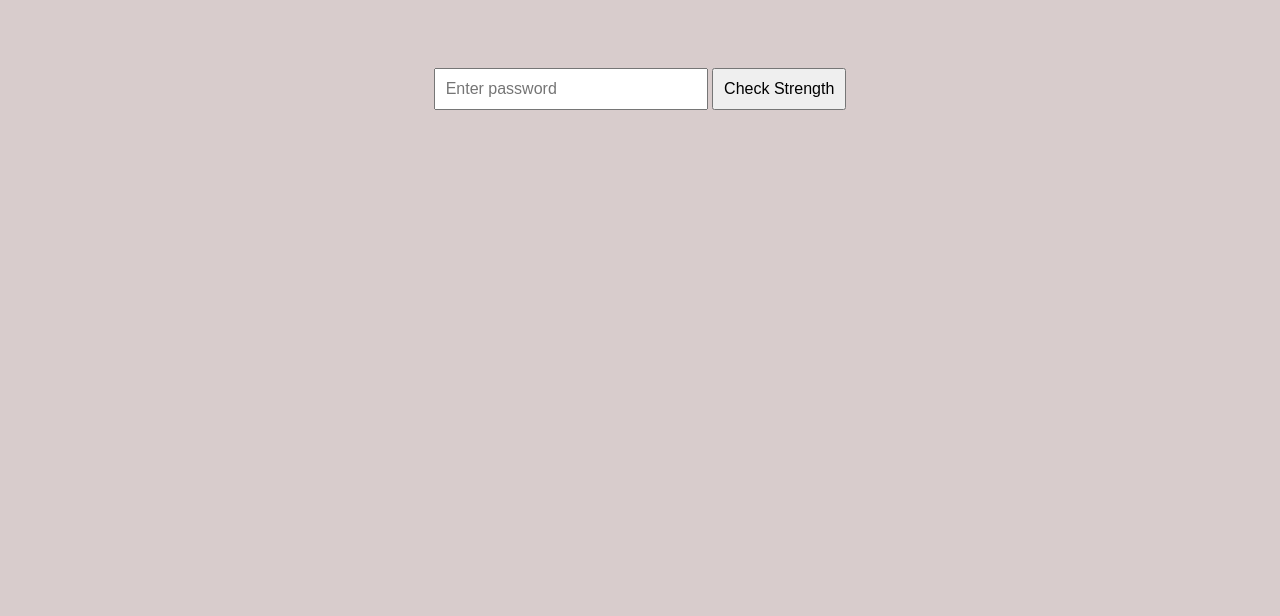
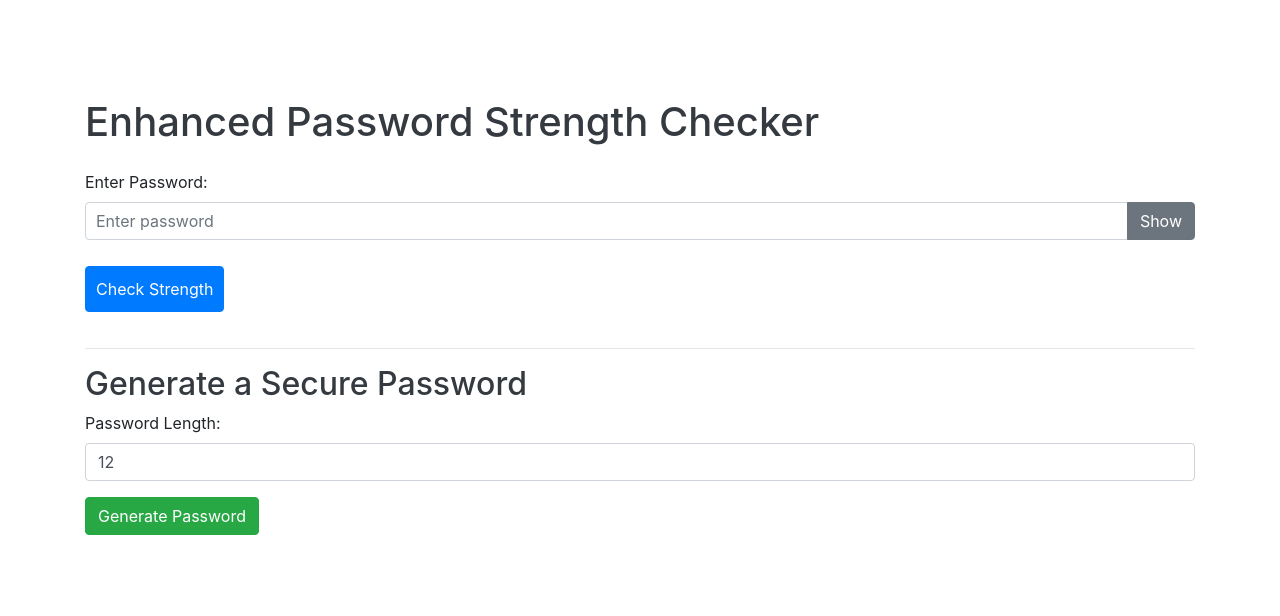
Before and after one commit to Christian-Kofi-Okyere/PassApp, a Flask app: page / in a window 1280 px wide. Shown: the top 616 px of the page. Run offline with Flask 2, Linux system fonts and the light colour scheme; some libraries are stand-ins or nearby versions.

Commit message:
Fixed some minor bugs and added some features

```diff
--- a/website/static/css/style.css
+++ b/website/static/css/style.css
@@ -3,7 +3,14 @@ body {
     text-align: center;
     padding: 50px;
     background-color: #d8cccc;
-}
+  }
+  h1, h2 {
+    color: #343a40;
+  }
+  #result p {
+    margin: 0.5em 0;
+  }
+
 #password {
     padding: 10px;
     width: 250px;
--- a/website/static/js/script.js
+++ b/website/static/js/script.js
@@ -1,5 +1,14 @@
-document.getElementById("checkBtn").addEventListener("click", function() {
-    let password = document.getElementById("password").value;
+document.addEventListener("DOMContentLoaded", function() {
+    const checkBtn = document.getElementById("checkBtn");
+    const generateBtn = document.getElementById("generateBtn");
+    const passwordInput = document.getElementById("password");
+    const resultDiv = document.getElementById("result");
+    const aiAdviceDiv = document.getElementById("ai-advice");
+    const generatedPasswordDiv = document.getElementById("generated-password");
+    const toggleVisibilityBtn = document.getElementById("toggleVisibility");
+
+    checkBtn.addEventListener("click", function() {
+      let password = passwordInput.value;
 
       fetch("/check_password", {
         method: "POST",
@@ -10,14 +19,40 @@ document.getElementById("checkBtn").addEventListener("click", function() {
       })
       .then(response => response.json())
       .then(data => {
-        document.getElementById("result").innerHTML =
-            `Strength: <strong>${data.strength}</strong><br>
+        resultDiv.innerHTML = `
+          <p><strong>Strength:</strong> ${data.strength}</p>
+          <p>
             Length: ${data.criteria.length ? "✅" : "❌"} |
             Uppercase: ${data.criteria.uppercase ? "✅" : "❌"} |
             Lowercase: ${data.criteria.lowercase ? "✅" : "❌"} |
             Digits: ${data.criteria.digits ? "✅" : "❌"} |
-             Special Chars: ${data.criteria.special_chars ? "✅" : "❌"}`;
-        document.getElementById("ai-advice").innerHTML = `<strong>AI Advice:</strong> ${data.advice}`;
+            Special Chars: ${data.criteria.special_chars ? "✅" : "❌"}
+          </p>
+          ${data.is_common ? "<p class='text-danger'>Warning: This is a common password!</p>" : ""}
+        `;
+        aiAdviceDiv.innerHTML = `<strong>AI Advice:</strong> ${data.advice}`;
       })
       .catch(error => console.error("Error:", error));
     });
+
+    generateBtn.addEventListener("click", function() {
+      let length = document.getElementById("passwordLength").value || 12;
+      fetch(`/generate_password?length=${length}`)
+        .then(response => response.json())
+        .then(data => {
+          generatedPasswordDiv.innerHTML = `<strong>Generated Password:</strong> ${data.generated_password}`;
+          passwordInput.value = data.generated_password;
+        })
+        .catch(error => console.error("Error:", error));
+    });
+
+    toggleVisibilityBtn.addEventListener("click", function() {
+      if (passwordInput.type === "password") {
+        passwordInput.type = "text";
+        toggleVisibilityBtn.textContent = "Hide";
+      } else {
+        passwordInput.type = "password";
+        toggleVisibilityBtn.textContent = "Show";
+      }
+    });
+  });
--- a/website/templates/index.html
+++ b/website/templates/index.html
@@ -1,20 +1,39 @@
 <!DOCTYPE html>
 <html lang="en">
 <head>
-    <meta charset="UTF-8">
-    <meta name="viewport" content="width=device-width, initial-scale=1.0">
-    <title>Password Strength Checker (AI-Powered)</title>
-    <link rel="stylesheet" href="{{ url_for('static', filename='css/style.css') }}">
+  <meta charset="UTF-8">
+  <meta name="viewport" content="width=device-width, initial-scale=1.0">
+  <title>Password Strength Checker (Enhanced)</title>
+  <link rel="stylesheet" href="{{ url_for('static', filename='css/style.css') }}">
+  <!-- Bootstrap CSS for improved styling -->
+  <link rel="stylesheet" href="https://maxcdn.bootstrapcdn.com/bootstrap/4.5.2/css/bootstrap.min.css">
 </head>
-<body>
+<body class="container mt-5">
 
-    <input type="password" id="password" placeholder="Enter password">
-    <button id="checkBtn">Check Strength</button>
+  <h1 class="mb-4">Enhanced Password Strength Checker</h1>
+  <div class="form-group">
+    <label for="password">Enter Password:</label>
+    <div class="input-group">
+      <input type="password" id="password" class="form-control" placeholder="Enter password">
+      <div class="input-group-append">
+        <button id="toggleVisibility" class="btn btn-secondary" type="button">Show</button>
+      </div>
+    </div>
+  </div>
+  <button id="checkBtn" class="btn btn-primary mb-3">Check Strength</button>
 
-    <div id="result"></div>
-    <div id="ai-advice" style="margin-top: 20px; font-style: italic; color: #555;"></div>
+  <div id="result" class="mb-3"></div>
+  <div id="ai-advice" class="mb-3" style="font-style: italic; color: #555;"></div>
 
-    <script src="{{ url_for('static', filename='js/script.js') }}"></script>
+  <hr>
+  <h2>Generate a Secure Password</h2>
+  <div class="form-group">
+    <label for="passwordLength">Password Length:</label>
+    <input type="number" id="passwordLength" class="form-control" value="12" min="4">
+  </div>
+  <button id="generateBtn" class="btn btn-success mb-3">Generate Password</button>
+  <div id="generated-password" class="mb-3"></div>
 
+  <script src="{{ url_for('static', filename='js/script.js') }}"></script>
 </body>
 </html>
--- a/website/views.py
+++ b/website/views.py
@@ -1,8 +1,8 @@
-"""Module for handling password evaluation and password advice generation
-using Google Gemini API."""
-
+"""Module for handling password evaluation, advice generation, and secure password generation using Google Gemini API."""
 import os
 import re
+import secrets
+import string
 from flask import Blueprint, render_template, request, jsonify
 from dotenv import load_dotenv
 import google.generativeai as genai  # pylint: disable=import-error
@@ -16,46 +16,58 @@ views = Blueprint("views", __name__)
 genai.configure(api_key=os.getenv("GEMINI_API_KEY"))
 
 def evaluate_password_strength(password):
-    """Perform basic password strength analysis."""
+    """Perform enhanced password strength analysis."""
     strength = {
-        "length": False,
-        "uppercase": False,
-        "lowercase": False,
-        "digits": False,
-        "special_chars": False
+        "length": len(password) >= 8,
+        "uppercase": bool(re.search(r'[A-Z]', password)),
+        "lowercase": bool(re.search(r'[a-z]', password)),
+        "digits": bool(re.search(r'\d', password)),
+        "special_chars": bool(re.search(r'[@$!%*?&]', password))
     }
 
-    if len(password) >= 8:
-        strength["length"] = True
-    if re.search(r'[A-Z]', password):
-        strength["uppercase"] = True
-    if re.search(r'[a-z]', password):
-        strength["lowercase"] = True
-    if re.search(r'\d', password):
-        strength["digits"] = True
-    if re.search(r'[@$!%*?&]', password):
-        strength["special_chars"] = True
+    # Check against a small list of common passwords
+    common_passwords = {"password", "123456", "12345678", "qwerty", "abc123"}
+    is_common = password.lower() in common_passwords
 
-    score = sum(strength.values())
+    score = sum(strength.values()) - (1 if is_common else 0)
 
-    if score == 5:
+    if is_common:
+        rating = "Very Weak"
+    elif score == 5:
         rating = "Strong"
     elif score >= 3:
         rating = "Moderate"
     else:
         rating = "Weak"
 
-    return {"password": password, "strength": rating, "criteria": strength}
+    return {"password": password, "strength": rating, "criteria": strength, "is_common": is_common}
 
 def generate_password_advice(password):
     """Use Google Gemini API to provide password security advice for the given password."""
     try:
         model = genai.GenerativeModel("gemini-1.5-flash")
-        response = model.generate_content(f"How secure is this password: {password}?")
+        response = model.generate_content(
+            f"Analyze the security of this password: {password} and provide advice on how to improve it."
+        )
         return response.text  # Return Gemini's response
-
     except Exception as e:  # pylint: disable=broad-exception-caught
         return f"AI Error: {str(e)}"  # Return a user-friendly error message
+
+def generate_random_password(length=12):
+    """Generate a secure random password with letters, digits, and punctuation."""
+    characters = string.ascii_letters + string.digits + "@$!%*?&"
+    # Ensure the password meets criteria by including at least one of each required category
+    password = [
+        secrets.choice(string.ascii_uppercase),
+        secrets.choice(string.ascii_lowercase),
+        secrets.choice(string.digits),
+        secrets.choice("@$!%*?&")
+    ]
+    if length < 4:
+        length = 4
+    password += [secrets.choice(characters) for _ in range(length - 4)]
+    secrets.SystemRandom().shuffle(password)
+    return "".join(password)
 
 @views.route("/")
 def home():
@@ -77,5 +89,13 @@ def check_password():
     return jsonify({
         "strength": strength_result["strength"],
         "criteria": strength_result["criteria"],
+        "is_common": strength_result["is_common"],
         "advice": ai_advice
     })
+
+@views.route("/generate_password", methods=["GET"])
+def get_generated_password():
+    """Endpoint to generate a secure random password."""
+    length = request.args.get("length", 12, type=int)
+    new_password = generate_random_password(length)
+    return jsonify({"generated_password": new_password})
```
Also changed, not shown: tests/unit/test_utils.py (+0 -2 lines). Lines whose indentation alone changed are shown as unchanged.
